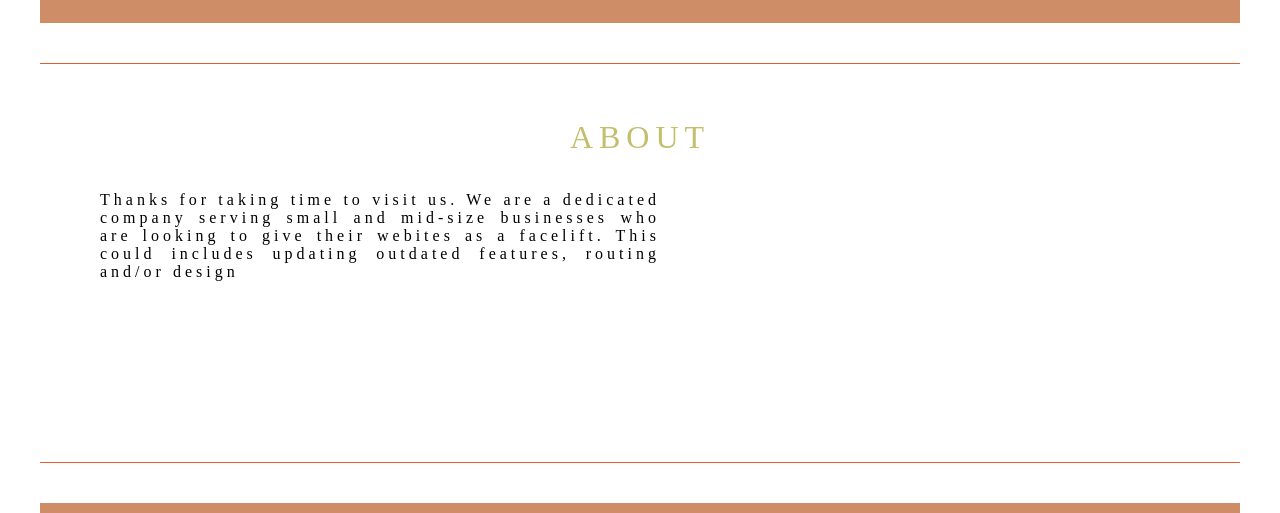
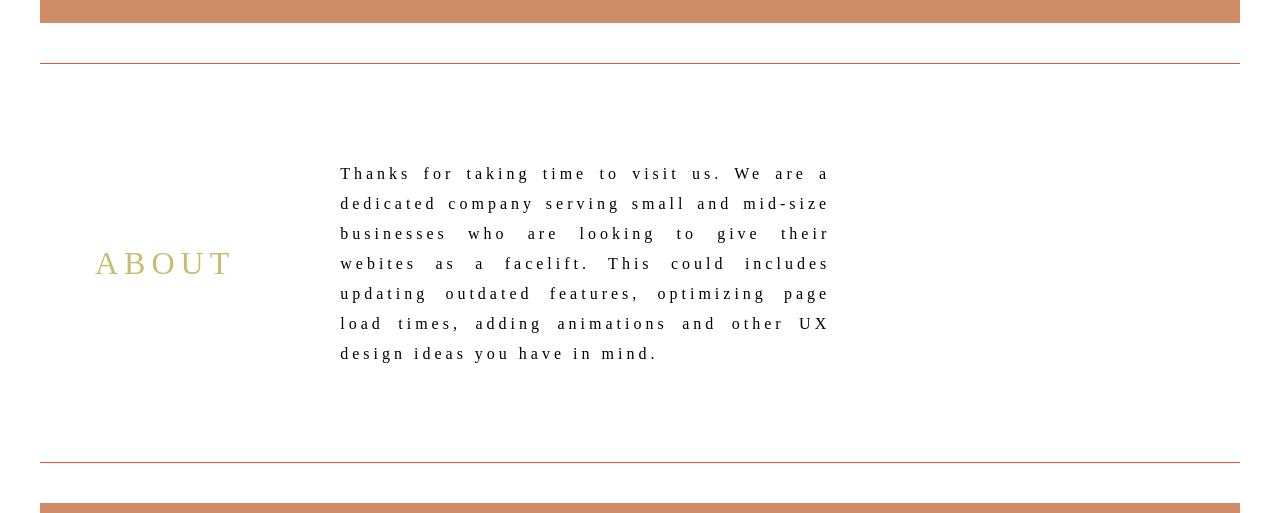
Before and after one commit to serabaker/Britny-s_Portfolio, a React (Create React App) app: page / in a window 1280 px wide. Shown: the part 635-1148 px from the top of the page. Built offline with nearby package versions, Linux system fonts and the light colour scheme; a web font is replaced by a local one.

Commit message:
updated about section

```diff
--- a/src/components/About/About.css
+++ b/src/components/About/About.css
@@ -10,6 +10,7 @@
   margin: 40px;
   padding: 40px;
   border-top: solid 1px #e55934;
+  display: flex;
 }
 .h1 {
   color: #c3bf6d;
@@ -23,16 +24,21 @@
   margin: 15px;
 }
 .p {
-  padding: 20px;
+  padding: 90px 20px 20px 90px;
   color: black;
   display: flex;
   justify-content: right;
+  line-height: 30px;
 }
 .aside {
+  justify-content: center;
+  align-items: center;
+  display: flex;
   height: 250px;
   width: 600px;
   word-wrap: break-word;
   letter-spacing: 4px;
   font-family: "Baskervville", serif;
   text-align: justify;
+  /* border: salmon solid 1px; */
 }
--- a/src/components/About/About.js
+++ b/src/components/About/About.js
@@ -5,14 +5,15 @@ const About = () => {
   return (
     <div id="about" className="about">
       <h1 className="h1">About</h1>
-      <aside className="aside">
+      <div className="aside">
         <p className="p">
           Thanks for taking time to visit us. We are a dedicated company serving
           small and mid-size businesses who are looking to give their webites as
-          a facelift. This could includes updating outdated features, routing
-          and/or design{" "}
+          a facelift. This could includes updating outdated features, optimizing
+          page load times, adding animations and other UX design ideas you have
+          in mind.
         </p>
-      </aside>
+      </div>
     </div>
   );
 };
```
